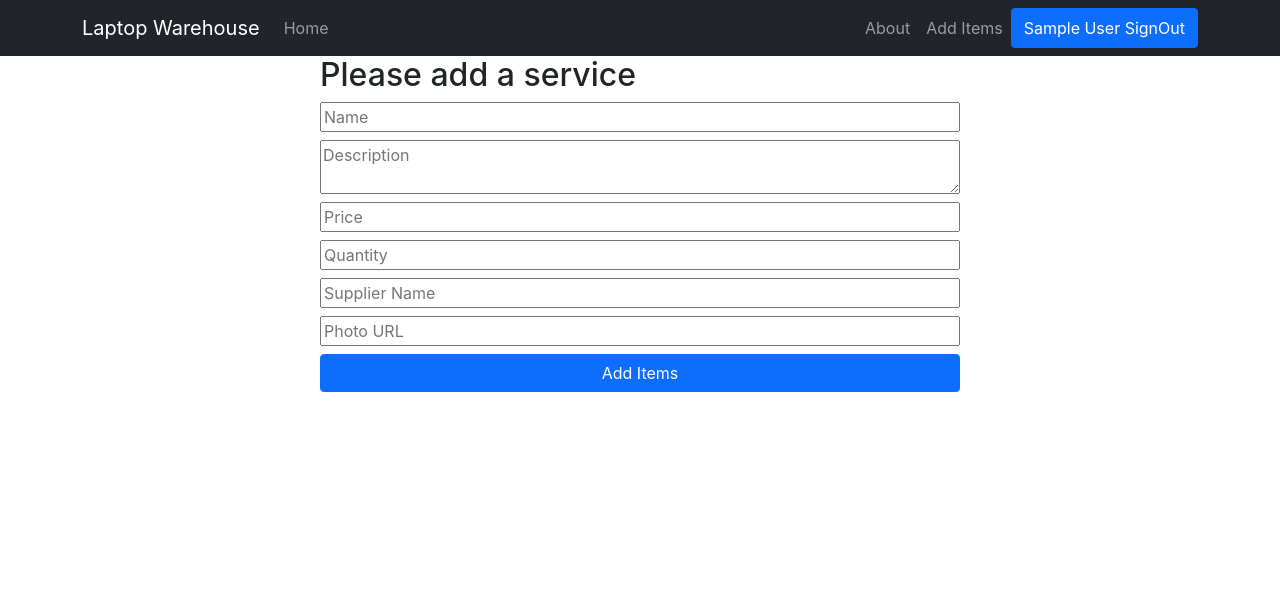
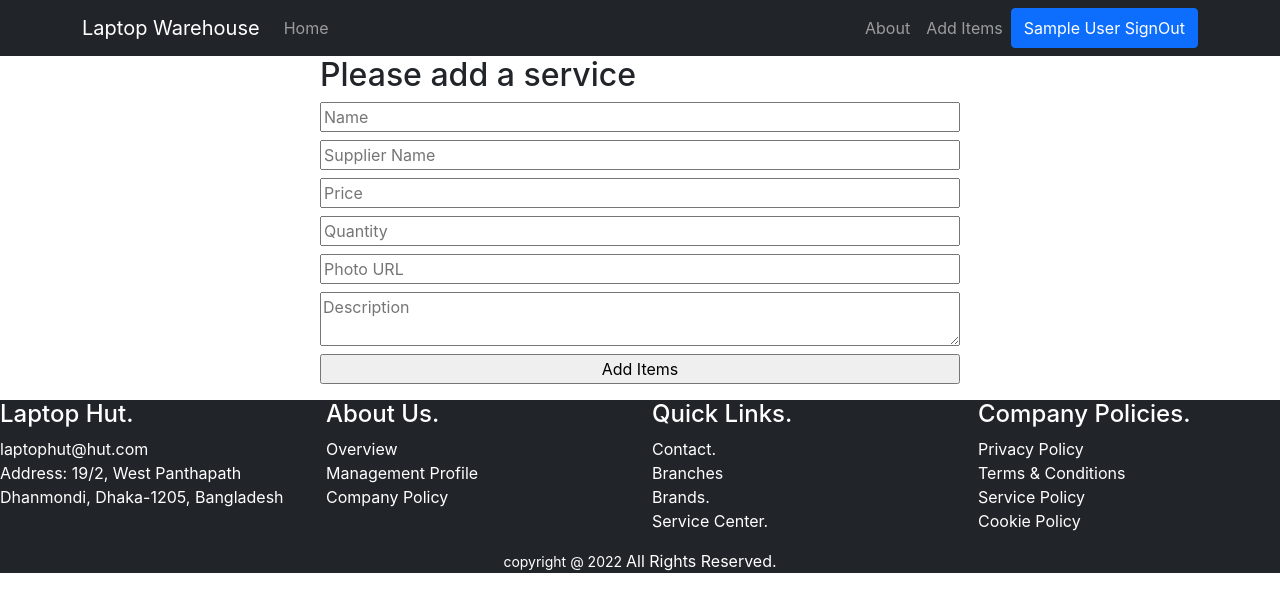
Before and after one commit to nurulamin092/warehouse-management-client, a React (Create React App) app: page /add-items in a window 1280 px wide. Shown: the top 612 px of the page. Built offline with nearby package versions, Linux system fonts and the light colour scheme; no server answers; sample sign-in values are in the browser's storage.

Commit message:
new items post in mongodb database

```diff
--- a/package.json
+++ b/package.json
@@ -13,6 +13,7 @@
     "react-dom": "^18.1.0",
     "react-firebase-hooks": "^5.0.3",
     "react-helmet-async": "^1.3.0",
+    "react-hook-form": "^7.30.0",
     "react-router-dom": "^6.3.0",
     "react-scripts": "5.0.1",
     "react-toastify": "^9.0.1",
--- a/src/App.js
+++ b/src/App.js
@@ -9,6 +9,7 @@ import RequireAuth from '../src/components/Pages/Login/RequireAuth/RequireAuth';
 import NotFound from '../src/components/Pages/Shared/NotFound/NotFound';
 import AddItems from './components/Pages/AddItems/AddItems';
 import ProductDetail from './components/Pages/Home/ProductDetail/ProductDetail';
+import Footer from './components/Pages/Shared/Footer/Footer';
 function App() {
   return (
     <div>
@@ -23,6 +24,7 @@ function App() {
         <Route path='/register' element={<Register></Register>} />
         <Route path='*' element={<NotFound></NotFound>} />
       </Routes>
+      <Footer></Footer>
     </div>
   );
 }
--- a/src/components/Pages/AddItems/AddItems.js
+++ b/src/components/Pages/AddItems/AddItems.js
@@ -1,41 +1,36 @@
 import React from 'react';
-import { useAuthState } from 'react-firebase-hooks/auth';
-import auth from '../../../firebase.init';
+import { useForm } from "react-hook-form";
+const AddItems = () => {
 
-const AddItems = () => {
-    const [user] = useAuthState(auth);
-    const handleAddItems = (e) => {
-        e.preventDefault();
-        const name = e.target.name.value;
-        const description = e.target.description.value;
-        const price = e.target.price.value;
-        const quantity = e.target.quantity.value;
-        const supplier = e.target.supplier.value;
-        const photo = e.target.photo.value;
+    const { register, handleSubmit } = useForm();
+    const onSubmit = data => {
+        console.log(data)
+        const localhostUrl = `http://localhost:5000/products`;
+        // const serverUrl = `https://serene-brook-28678.herokuapp.com/products`;
+        fetch(localhostUrl, {
+            method: "POST",
+            headers: {
+                'content-type': 'application/json'
+            },
+            body: JSON.stringify(data)
+        })
+            .then(res => res.json())
+            .then(result => {
+                console.log(result)
+            })
 
-        console.log(name, description, price, quantity, supplier, photo);
-
-        const url = `http://localhost:5000/products`;
-        const requestOptions = {
-            method: 'POST',
-            headers: { 'Content-Type': 'application/json' },
-            body: JSON.stringify({ title: 'React POST Request Example' })
-        };
-        fetch(url, requestOptions)
-            .then(res => res.json())
-            .then()
-    }
+    };
     return (
         <div className='w-50 mx-auto'>
             <h2>Please add a service</h2>
-            <form className='d-flex flex-column' onSubmit={handleAddItems}>
-                <input className='mb-2' name="name" placeholder='Name' />
-                <textarea className='mb-2' name='description' placeholder='Description' />
-                <input className='mb-2' name='price' placeholder='Price' type="number" />
-                <input className='mb-2' name='quantity' placeholder='Quantity' type="number" />
-                <input className='mb-2' name='supplier' placeholder='Supplier Name' type="text" />
-                <input className='mb-2' name='photo' placeholder='Photo URL' type="text" />
-                <input className='btn btn-primary' type="submit" value="Add Items" />
+            <form className='d-flex flex-column' onSubmit={handleSubmit(onSubmit)}>
+                <input className='mb-2' placeholder='Name' {...register("name", { required: true, maxLength: 50 })} />
+                <input className='mb-2' placeholder='Supplier Name' {...register("supplierName", { required: true, maxLength: 50 })} />
+                <input className='mb-2' placeholder='Price' type="number" {...register("price")} />
+                <input className='mb-2' placeholder='Quantity' type="number" {...register("quantity")} />
+                <input className='mb-2' placeholder='Photo URL' type="text" {...register("photoUrl")} />
+                <textarea className='mb-2' placeholder='Description' {...register("description")} />
+                <input type="submit" value="Add Items" />
             </form>
         </div>
     );
--- a/src/components/Pages/Home/Home/Home.js
+++ b/src/components/Pages/Home/Home/Home.js
@@ -10,7 +10,6 @@ const Home = () => {
             <Helmet><title>Home</title></Helmet>
             <Banner></Banner>
             <Products></Products>
-            <Footer></Footer>
         </div>
     );
 };
--- a/src/components/Pages/Shared/Footer/Footer.js
+++ b/src/components/Pages/Shared/Footer/Footer.js
@@ -4,8 +4,8 @@ const Footer = () => {
     const today = new Date();
     const year = today.getFullYear();
     return (
-        <footer className='main-footer mt-3 bg-dark text-white container'>
-            <div >
+        <footer className='main-footer mt-3 bg-dark text-white'>
+            <div className='footer'>
                 <div className='row'>
                     <div className='col-md-3 col-sm-6'>
                         <h4>Laptop Hut.</h4>
```
Also changed, not shown: firebase.json, 1 other file (tests, documents, lock files or other folders).
